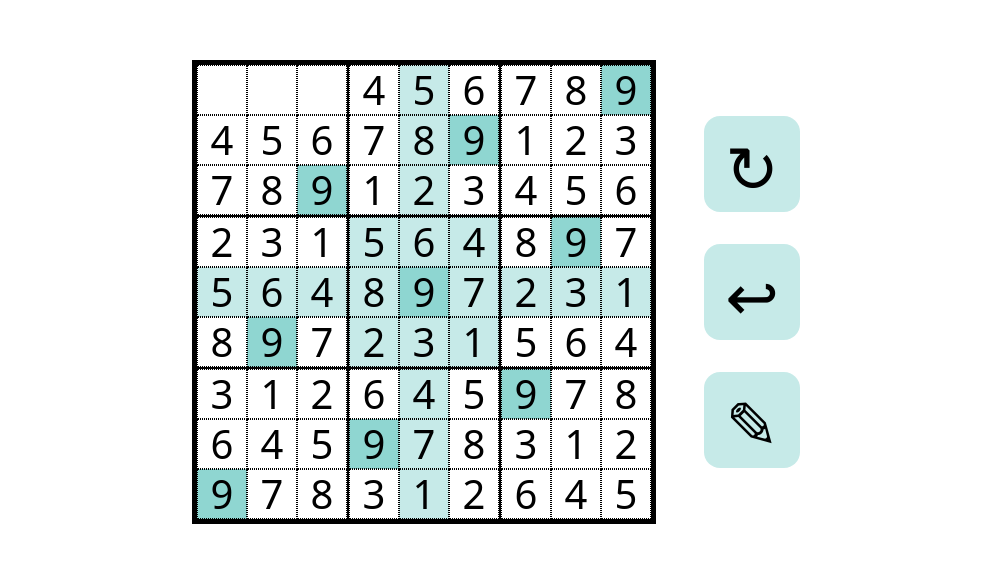
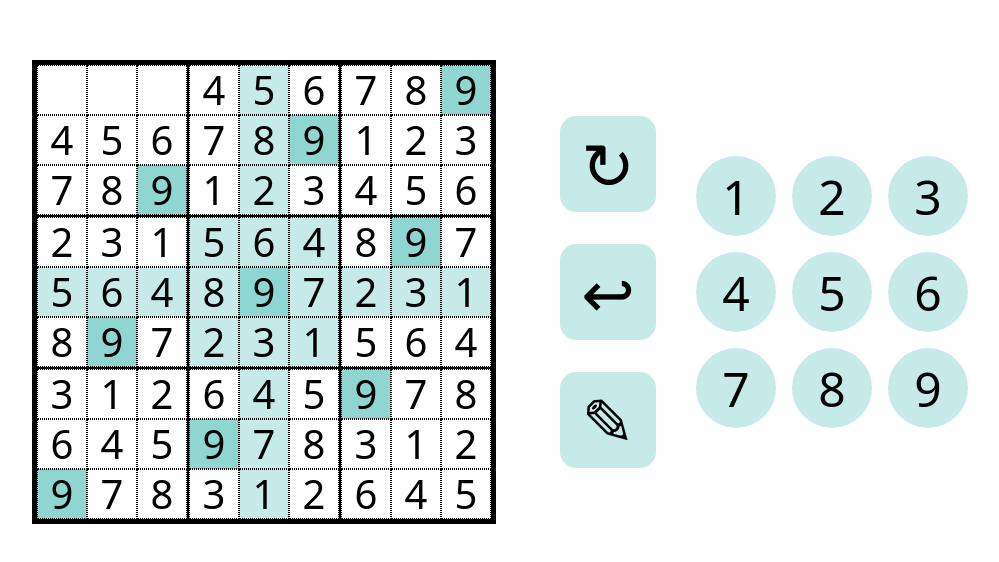
Before and after one commit to sebapereira111/sudoku, a React app: page / in a window 1280 px wide. Shown: the part 108-670 px from the top of the page, without its empty margins (136-1135 px from the left). Built offline with nearby package versions, Linux system fonts and the light colour scheme; the HTML template or start-up script is replaced by a standard one.

Commit message:
Creacion de teclado. Todavia no hace nada

```diff
--- a/src/components/controles/Controles.css
+++ b/src/components/controles/Controles.css
@@ -1,15 +1,35 @@
+.contenedor-controles {
+    display: flex;
+    flex-direction: row;
+    align-items: center;
+    margin: 1rem;
+}
+
 .contenedor-utilidades {
     display: flex;
     flex-direction: column;
     margin: 1rem;
 }
 
-.boton-controles {
+.boton-utilidades {
     margin: 1rem;
     height: 6rem;
     width: 6rem;
     font-size: 4rem;
-    line-height: 6rem;
+}
+
+.contenedor-teclado {
+    display: grid;
+    grid-template-columns: repeat(3, auto);
+    grid-template-rows: repeat(3, auto);
+}
+
+.boton-teclado {
+    margin: 0.5rem;
+    height: 5rem;
+    width: 5rem;
+    font-size: 3rem;
+    border-radius: 2.5rem;
 }
 
 .apuntes-activados {
--- a/src/components/controles/Controles.jsx
+++ b/src/components/controles/Controles.jsx
@@ -2,7 +2,6 @@ import './Controles.css'
 
 function Controles({ setTableroActual, tableroInicial, boxSeleccionado, apuntesActivados, setApuntesActivados }) {
     const valorSeleccionado = tableroInicial[boxSeleccionado.filaBloqueIndex][boxSeleccionado.colBloqueIndex][boxSeleccionado.filaBoxIndex][boxSeleccionado.colBoxIndex];
-
 
     function handleReiniciar(e) {
         e.stopPropagation();
@@ -35,12 +34,14 @@ function Controles({ setTableroActual, tableroInicial, boxSeleccionado, apuntesA
         <>
             <div className='contenedor-controles'>
                 <div className='contenedor-utilidades'>
-                    <button id='reiniciar' className='boton-controles' onMouseDown={handleReiniciar}>↻</button>
-                    <button id='borrar' className='boton-controles' onMouseDown={handleBorrar}>↩</button>
-                    <button id='apuntes' className={apuntesActivados ? 'boton-controles apuntes-activados' : 'boton-controles' } onMouseDown={handleApuntes} >✎</button>
+                    <button id='reiniciar' className='boton-utilidades' onMouseDown={handleReiniciar}>↻</button>
+                    <button id='borrar' className='boton-utilidades' onMouseDown={handleBorrar}>↩</button>
+                    <button id='apuntes' className={apuntesActivados ? 'boton-utilidades apuntes-activados' : 'boton-utilidades' } onMouseDown={handleApuntes} >✎</button>
                 </div>
-
-
+                <div className='contenedor-teclado'>
+                    {/* Genera un array de 9 elementos button para el teclado */}
+                    {Array.from({ length: 9 }, (_, index) => <button key={index} className='boton-teclado' >{1 + index}</button> )}
+                </div>
             </div>
         </>
     )
```
